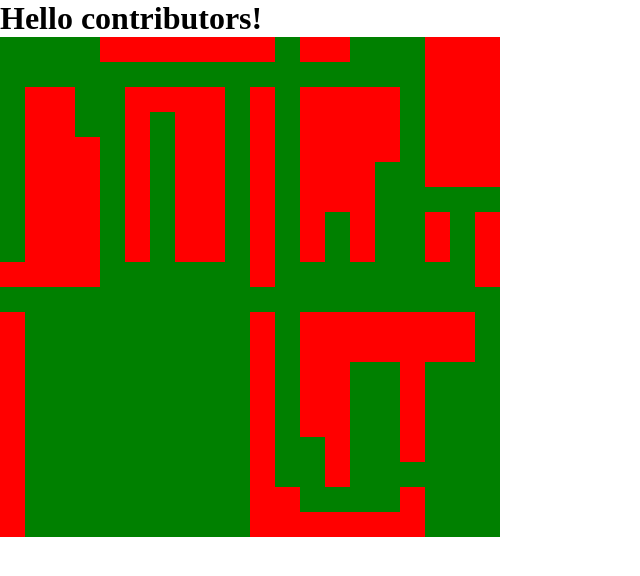
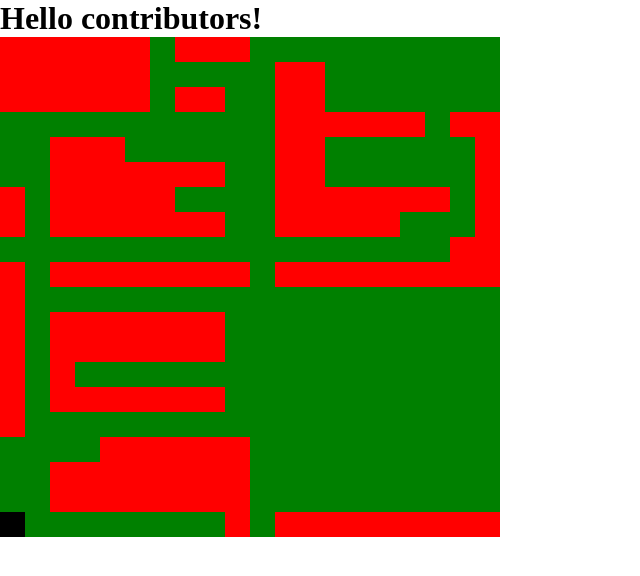
Before and after one commit to theGreatKyle1994/project-alpha, a React (Vite) app in the folder client/: page /map in a window 1280 px wide. Shown: the top 576 px of the page, without its empty margins (0-640 px from the left). Built offline with nearby package versions, Linux system fonts and the light colour scheme.

Commit message:
add first iteration of player movement

```diff
--- a/client/src/components/map/MapGenerator.jsx
+++ b/client/src/components/map/MapGenerator.jsx
@@ -1,4 +1,5 @@
 // import generatePopulatedChunk from "../../utilities/map/functions/create-populated-chunk";
+import { useMemo } from "react";
 import generateMap from "../../utilities/map/map-engine";
 import Row from "./tiles/Row";
 import Tile from "./tiles/Tile";
@@ -9,15 +10,19 @@ import "../../css/map/tiles.css";
 
 const MapGenerator = () => {
   // generate a map based on three different algos: web, chain, or spoke
-  const randomMap = generateMap(2, 2);
+  const randomMap = useMemo(() => generateMap(2, 2), []);
+
   return (
-    <>
+    <div id="map-container">
       {randomMap.map((row, rIndex) => {
         return (
           <Row key={rIndex}>
             {row.map((tile, cIndex) =>
               tile === 2 ? (
-                <Tile key={`r${cIndex}`} />
+                <Tile
+                  key={`r${cIndex}`}
+                  tileCoords={{ tileX: cIndex, tileY: rIndex }}
+                />
               ) : (
                 <TileWall key={`r${cIndex}`} />
               )
@@ -25,7 +30,7 @@ const MapGenerator = () => {
           </Row>
         );
       })}
-    </>
+    </div>
   );
 };
 
--- a/client/src/components/map/tiles/Tile.jsx
+++ b/client/src/components/map/tiles/Tile.jsx
@@ -1,6 +1,22 @@
-const Tile = () => {
+import { useContext } from "react";
+import { getPlayer } from "../../../entities/player/getPlayer";
+
+const Tile = ({ tileCoords }) => {
+  const player = useContext(getPlayer);
+  const { tileX, tileY } = tileCoords;
+  const { localX, localY } = player.localCoord;
+
   console.log("Tile");
-  return <div className="map-tile-open"></div>;
+
+  return (
+    <div
+      style={{
+        backgroundColor: localX == tileX && localY == tileY ? "black" : "green",
+      }}
+      onClick={() => player.doMovement(tileX, tileY)}
+      className="map-tile-open"
+    ></div>
+  );
 };
 
 export default Tile;
--- a/client/src/css/map/map-gen.css
+++ b/client/src/css/map/map-gen.css
@@ -1,6 +1,9 @@
+#map-container {
+  display: flex;
+  flex-direction: column-reverse;
+}
+
 .map-row {
   display: flex;
-  justify-content: center;
-  align-items: center;
-  display: inline-block;
+  justify-content: flex-start;
 }
--- a/client/src/entities/Entity.js
+++ b/client/src/entities/Entity.js
@@ -11,8 +11,8 @@ class Entity {
     this.resistance = 1.0; // 1.0 mean taking full damage. 0.5 means taking half
     this.isDead = false;
     this.localCoord = {
-      localX: null,
-      localY: null,
+      localX: 0,
+      localY: 0,
     };
     this.worldCoord = {
       worldX: null,
@@ -67,6 +67,18 @@ class Entity {
       worldY: y,
     };
   }
+
+  doMovement(tileX, tileY) {
+    if (
+      tileX == this.localCoord.localX + 1 ||
+      tileX == this.localCoord.localX - 1 ||
+      tileY == this.localCoord.localY + 1 ||
+      tileY == this.localCoord.localY - 1
+    ) {
+      this.setLocalCoordinates(tileX, tileY);
+      console.log(`Player moved to (${tileX}, ${tileY})`);
+    } else console.log("Player couldn't move!");
+  }
 }
 
 export default Entity;
--- a/client/src/hooks/useEntity.js
+++ b/client/src/hooks/useEntity.js
@@ -81,6 +81,10 @@ const useEntity = (entityType = "Entity", ...initialData) => {
       entity.setWorldCoordinates(x, y);
       setProjection(projectEntity(entity, classRefName));
     },
+    doMovement(tileX, tileY) {
+      entity.doMovement(tileX, tileY);
+      setProjection(projectEntity(entity, classRefName));
+    },
   };
   // Checking if the class ref is player to add associated class methods
   if (classRefName === "Player") {
```
